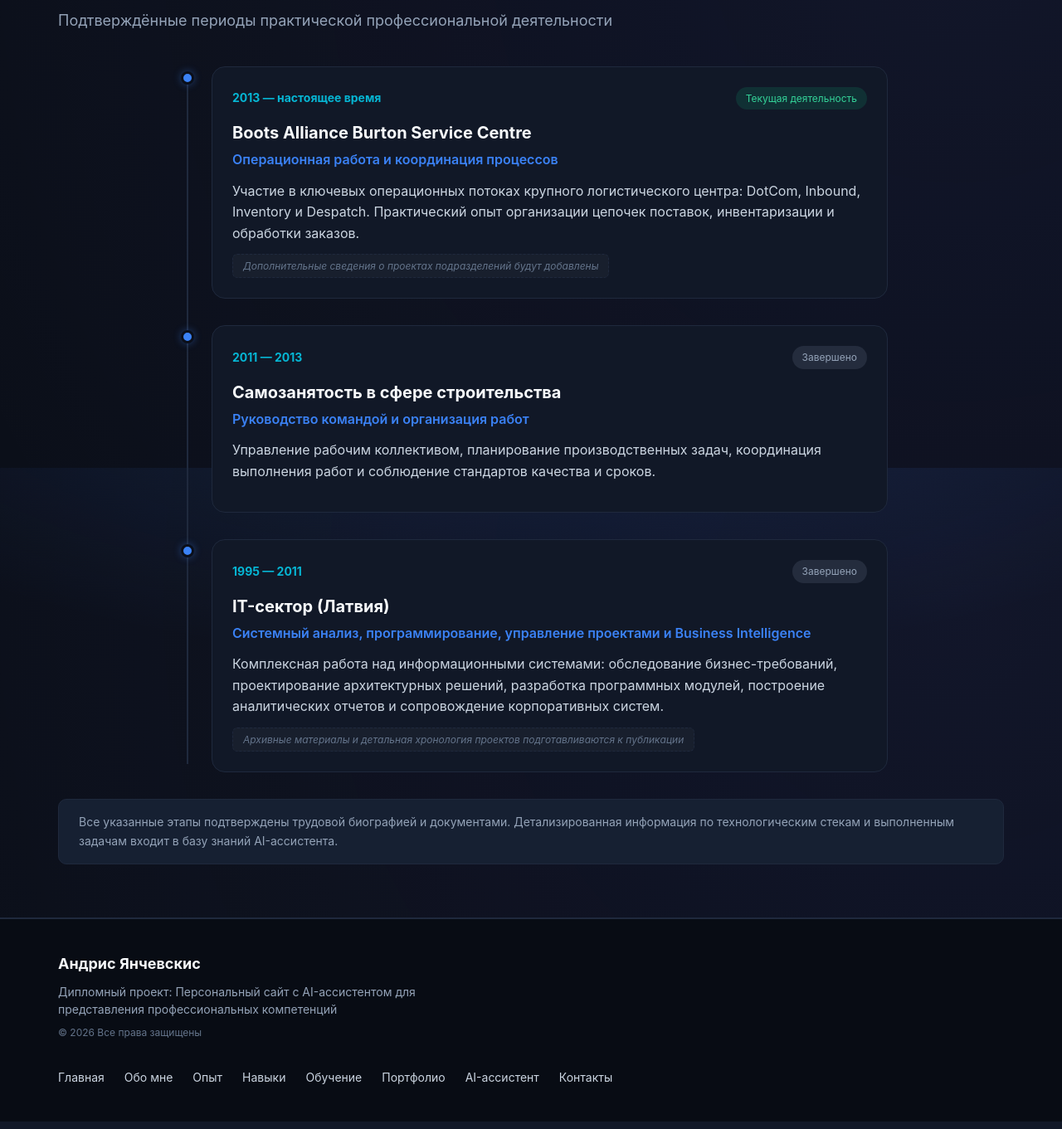
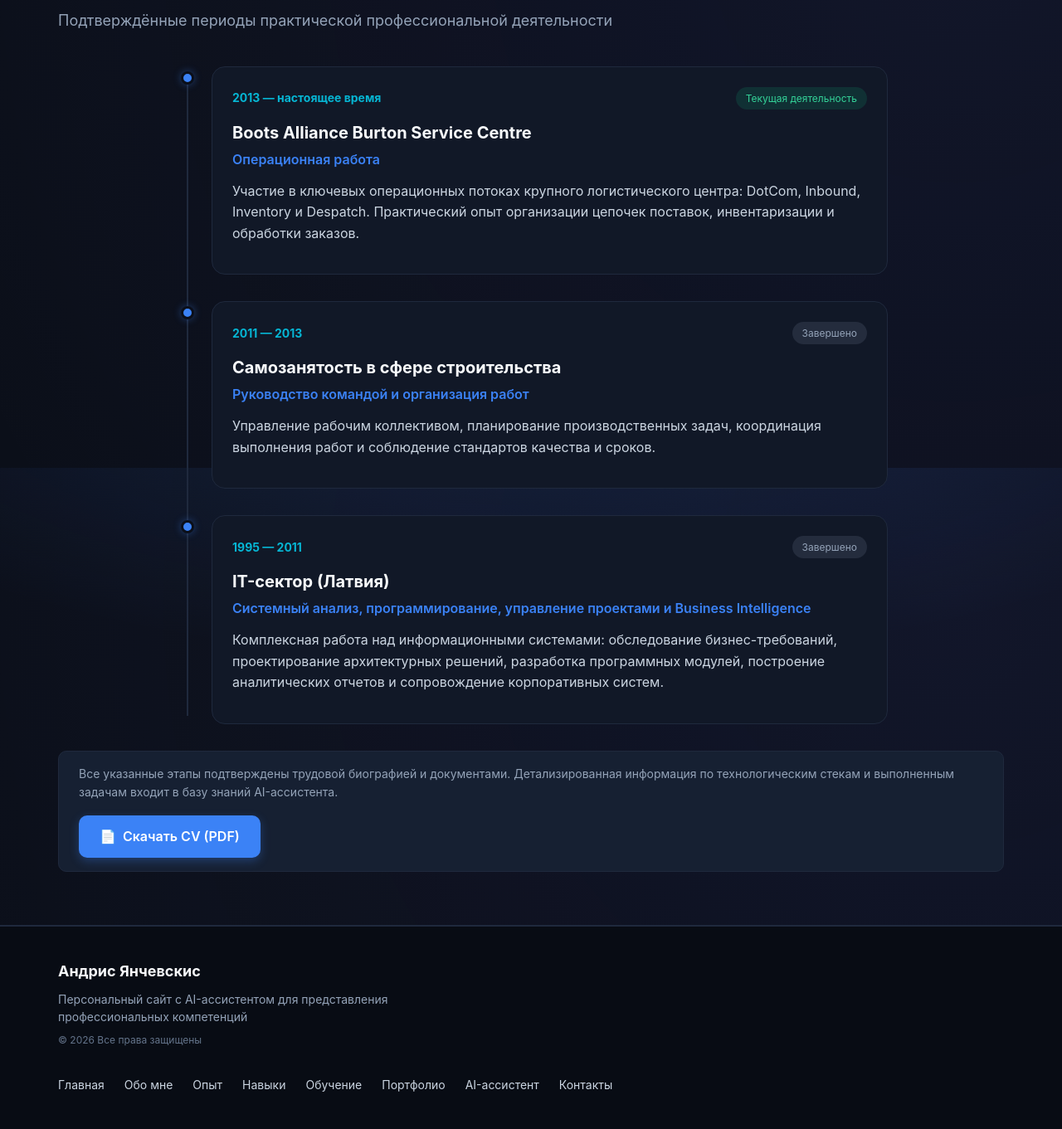
Before and after one commit to ajandris/andris-ai-personal-assistant, a FastAPI app: page /experience in a window 1280 px wide. Shown: the part 236-1597 px from the top of the page at 83% size. Run offline with FastAPI, Linux system fonts and the light colour scheme.

Commit message:
feat: initialize web application with backend, templates, tests, and CV media assets

```diff
--- a/app/main.py
+++ b/app/main.py
@@ -9,6 +9,8 @@ from app.core.config import get_settings
 
 BASE_DIR = Path(__file__).resolve().parent
 STATIC_DIR = BASE_DIR / "static"
+MEDIA_DIR = BASE_DIR.parent / "media"
+MEDIA_DIR.mkdir(parents=True, exist_ok=True)
 TEMPLATES_DIR = BASE_DIR / "templates"
 
 settings = get_settings()
@@ -19,8 +21,9 @@ app = FastAPI(
     version="0.3.0",
 )
 
-# Подключение статических файлов
+# Подключение статических файлов и медиа
 app.mount("/static", StaticFiles(directory=str(STATIC_DIR)), name="static")
+app.mount("/media", StaticFiles(directory=str(MEDIA_DIR)), name="media")
 
 # Шаблонизатор Jinja2
 templates = Jinja2Templates(directory=str(TEMPLATES_DIR))
--- a/app/templates/base.html
+++ b/app/templates/base.html
@@ -62,7 +62,7 @@
       <div class="footer-info">
         <span class="footer-name">Андрис Янчевскис</span>
         <p class="footer-note">
-          Дипломный проект: Персональный сайт с AI-ассистентом для представления профессиональных компетенций
+          Персональный сайт с AI-ассистентом для представления профессиональных компетенций
         </p>
         <p class="footer-year">© 2026 Все права защищены</p>
       </div>
--- a/app/templates/experience.html
+++ b/app/templates/experience.html
@@ -22,14 +22,11 @@
                 <span class="badge badge-active">Текущая деятельность</span>
               </div>
               <h3 class="timeline-title">Boots Alliance Burton Service Centre</h3>
-              <p class="timeline-role">Операционная работа и координация процессов</p>
+              <p class="timeline-role">Операционная работа</p>
               <p class="timeline-desc">
                 Участие в ключевых операционных потоках крупного логистического центра: DotCom, Inbound, Inventory и Despatch.
                 Практический опыт организации цепочек поставок, инвентаризации и обработки заказов.
               </p>
-              <div class="timeline-neutral">
-                <span class="neutral-note">Дополнительные сведения о проектах подразделений будут добавлены</span>
-              </div>
             </div>
           </article>
 
@@ -64,9 +61,6 @@
                 Комплексная работа над информационными системами: обследование бизнес-требований, проектирование архитектурных
                 решений, разработка программных модулей, построение аналитических отчетов и сопровождение корпоративных систем.
               </p>
-              <div class="timeline-neutral">
-                <span class="neutral-note">Архивные материалы и детальная хронология проектов подготавливаются к публикации</span>
-              </div>
             </div>
           </article>
         </div>
@@ -75,6 +69,16 @@
           <p>
             Все указанные этапы подтверждены трудовой биографией и документами. Детализированная информация по технологическим стекам и выполненным задачам входит в базу знаний AI-ассистента.
           </p>
+          <div class="cv-download-action" style="margin-top: var(--space-4);">
+            <a href="/media/docs/Andris%20Jancevskis%20CV%20September%202026%20web.pdf"
+               class="btn btn-primary"
+               download="Andris_Jancevskis_CV_September_2026.pdf"
+               target="_blank"
+               rel="noopener noreferrer">
+              <span aria-hidden="true">📄</span>
+              <span>Скачать CV (PDF)</span>
+            </a>
+          </div>
         </div>
       </div>
     </section>
```
Also changed, not shown: app/templates/index.html (+5 -13 lines), tests/test_homepage.py (+46 -0 lines), 2 other files.
